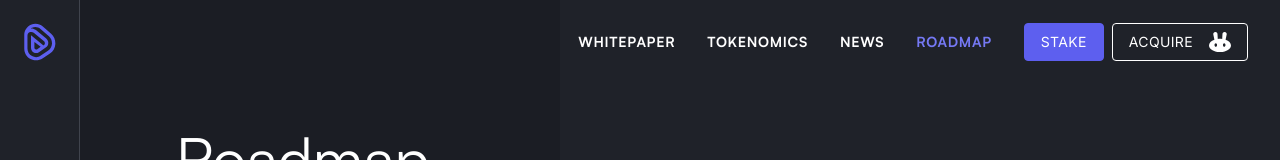
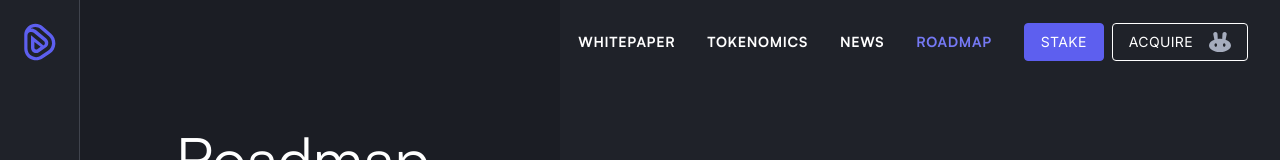
Before and after one commit to emilrichardo/disruptive.io, a Next.js app: page /roadmap in a window 1280 px wide. Shown: the top 160 px of the page. Built offline with nearby package versions, Linux system fonts and the light colour scheme.

Commit message:
icon header

```diff
--- a/components/Header.js
+++ b/components/Header.js
@@ -65,17 +65,17 @@ export default function Header({className}) {
 
                 <Button className="px-7 mr-2" variant="primary" size="sm">Stake</Button>
                 <Button
-                className="pr-8 md:pr-8 pl-0 mt-0 mr-4 "
+                className="pr-8 md:pr-8 pl-0 mt-0 mr-4 fill-light"
                 variant="outline"
                 size="sm"
                 iconRight={
-                <svg width="22" height="20" viewBox="0 0 22 20" fill="none" xmlns="http://www.w3.org/2000/svg">
+                <svg  className=" fill-gray" width="22" height="20" viewBox="0 0 22 20" fill="none" xmlns="http://www.w3.org/2000/svg">
                     <g clipPath="url(#clip0_231_532)">
-                    <path d="M16.5938 7.77109L17.6751 2.44407C17.9163 1.27367 17.0674 0.163518 15.8432 0.0172184C14.619 -0.129081 13.5288 0.757322 13.4663 1.94493L13.1982 6.98796C12.4833 6.9019 11.7417 6.85887 10.9821 6.85887C10.2226 6.85887 9.48091 6.9019 8.76604 6.98796L8.49797 1.94493C8.46223 0.757322 7.37206 -0.129081 6.14785 0.0172184C4.92364 0.154912 4.08367 1.27367 4.316 2.43546L5.39724 7.76249C2.17141 8.91567 0 11.0241 0 13.4337C0 17.0654 4.92364 20.0086 11 20.0086C17.0764 20.0086 22 17.0654 22 13.4337C22 11.0241 19.8286 8.91567 16.5938 7.77109ZM6.78229 14.7074C6.0853 14.7074 5.52234 13.9157 5.52234 12.9346C5.52234 11.9535 6.0853 11.1618 6.78229 11.1618C7.47929 11.1618 8.04224 11.9535 8.04224 12.9346C8.03331 13.9157 7.47035 14.7074 6.78229 14.7074ZM15.2177 14.7074C14.5207 14.7074 13.9578 13.9157 13.9578 12.9346C13.9578 11.9535 14.5207 11.1618 15.2177 11.1618C15.9147 11.1618 16.4777 11.9535 16.4777 12.9346C16.4777 13.9157 15.9147 14.7074 15.2177 14.7074Z" fill="white"/>
+                    <path d="M16.5938 7.77109L17.6751 2.44407C17.9163 1.27367 17.0674 0.163518 15.8432 0.0172184C14.619 -0.129081 13.5288 0.757322 13.4663 1.94493L13.1982 6.98796C12.4833 6.9019 11.7417 6.85887 10.9821 6.85887C10.2226 6.85887 9.48091 6.9019 8.76604 6.98796L8.49797 1.94493C8.46223 0.757322 7.37206 -0.129081 6.14785 0.0172184C4.92364 0.154912 4.08367 1.27367 4.316 2.43546L5.39724 7.76249C2.17141 8.91567 0 11.0241 0 13.4337C0 17.0654 4.92364 20.0086 11 20.0086C17.0764 20.0086 22 17.0654 22 13.4337C22 11.0241 19.8286 8.91567 16.5938 7.77109ZM6.78229 14.7074C6.0853 14.7074 5.52234 13.9157 5.52234 12.9346C5.52234 11.9535 6.0853 11.1618 6.78229 11.1618C7.47929 11.1618 8.04224 11.9535 8.04224 12.9346C8.03331 13.9157 7.47035 14.7074 6.78229 14.7074ZM15.2177 14.7074C14.5207 14.7074 13.9578 13.9157 13.9578 12.9346C13.9578 11.9535 14.5207 11.1618 15.2177 11.1618C15.9147 11.1618 16.4777 11.9535 16.4777 12.9346C16.4777 13.9157 15.9147 14.7074 15.2177 14.7074Z" />
                     </g>
                     <defs>
                     <clipPath id="clip0_231_532">
-                    <rect width="22" height="20" fill="white"/>
+                    <rect width="22" height="20" />
                     </clipPath>
                     </defs>
                 </svg>
```
